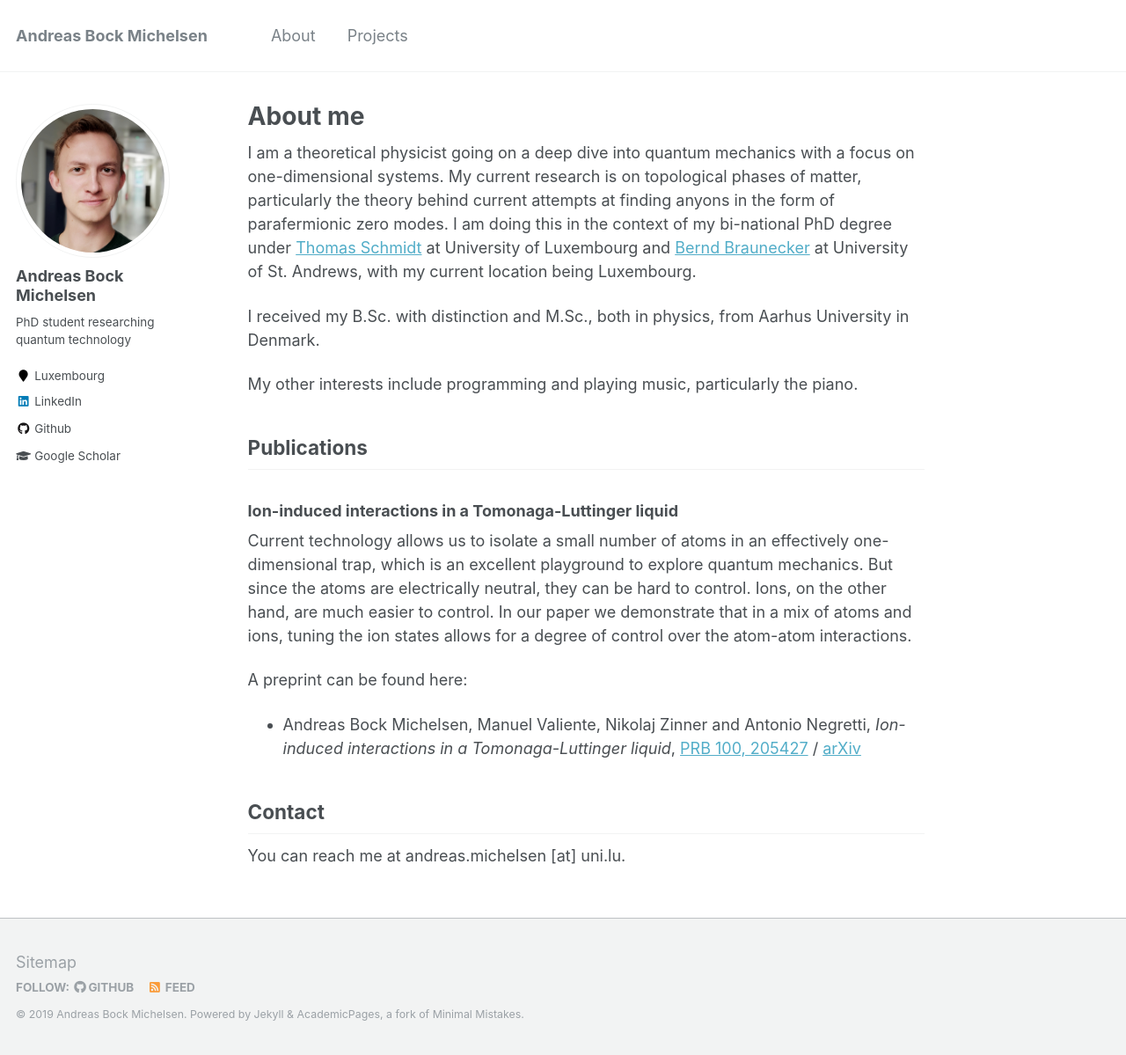
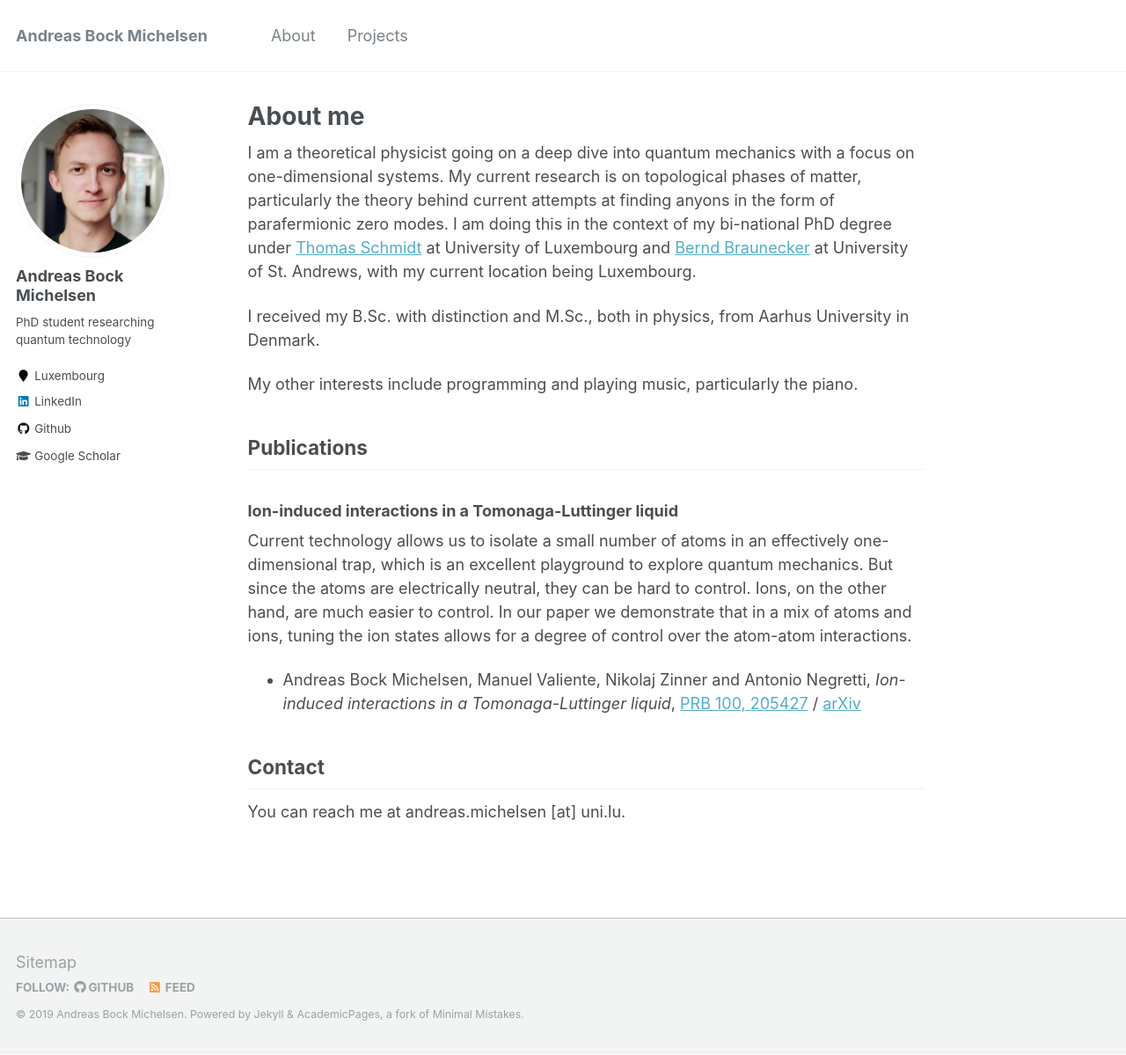
Before and after one commit to AndBM/andbm.github.io, a Jekyll site: the page built from _pages/about.md, in a window 1280 px wide and 1199 px high. Shown: the whole window at 88% size. Built offline with Jekyll 4.4.1, drawn with Linux system fonts in a browser that asks for light colours.

Commit message:
Remove preprint in text

```diff
--- a/_pages/about.md
+++ b/_pages/about.md
@@ -19,8 +19,6 @@ My other interests include programming and playing music, particularly the piano
 ### Ion-induced interactions in a Tomonaga-Luttinger liquid
 Current technology allows us to isolate a small number of atoms in an effectively one-dimensional trap, which is an excellent playground to explore quantum mechanics. But since the atoms are electrically neutral, they can be hard to control. Ions, on the other hand, are much easier to control. In our paper we demonstrate that in a mix of atoms and ions, tuning the ion states allows for a degree of control over the atom-atom interactions.
 
-A preprint can be found here:
-
 - Andreas Bock Michelsen, Manuel Valiente, Nikolaj Zinner and Antonio Negretti, _Ion-induced interactions in a Tomonaga-Luttinger liquid_, [PRB 100, 205427](https://journals.aps.org/prb/abstract/10.1103/PhysRevB.100.205427) / [arXiv](https://arxiv.org/abs/1907.07090)
 
 ## Contact
```
